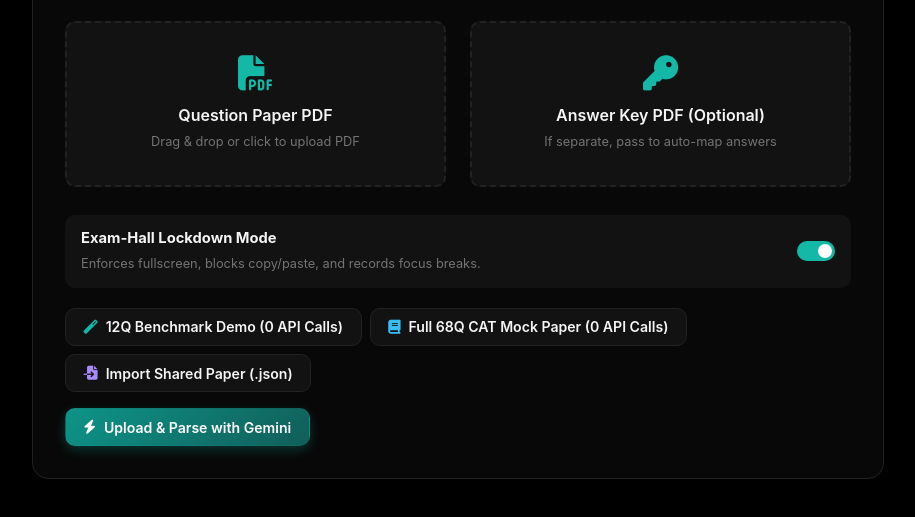
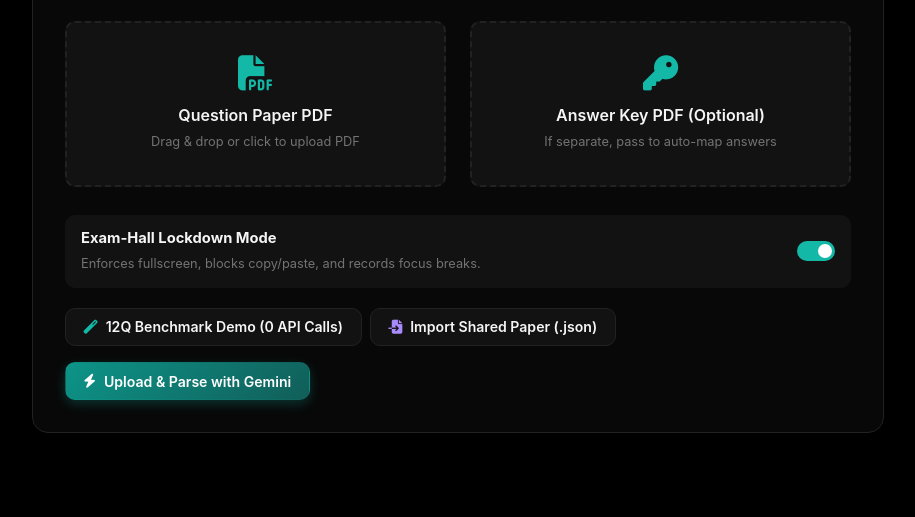
Before and after one commit to sayan2b1/MockShift, a plain HTML site: page frontend/index.html in a window 1280 px wide. Shown: the part 939-1456 px from the top of the page, without its empty margins (182-1097 px from the left). After the commit the page ends 1412 px from the top, so only its background shows below. Drawn offline with nearby package versions, Linux system fonts and the light colour scheme.

Commit message:
ui: remove 68Q CAT Mock Paper button from upload screen

```diff
--- a/frontend/index.html
+++ b/frontend/index.html
@@ -349,10 +349,6 @@
             <button class="btn btn-secondary" id="load-sample-btn">
               <i class="fas fa-magic" style="color: var(--accent);"></i>
               <span>12Q Benchmark Demo (0 API Calls)</span>
-            </button>
-            <button class="btn btn-secondary" id="load-full-mock-btn">
-              <i class="fas fa-book" style="color: #38bdf8;"></i>
-              <span>Full 68Q CAT Mock Paper (0 API Calls)</span>
             </button>
             <button class="btn btn-secondary" id="import-shared-paper-btn" title="Import classmate's exported .json paper with 0 API calls">
               <i class="fas fa-file-import" style="color: #a78bfa;"></i>
@@ -787,7 +783,7 @@
             <p class="pricing-desc">Essential practice for aspirants</p>
             <ul class="pricing-features">
               <li><i class="fas fa-check" style="color: #10b981;"></i> <strong>3 PDF Uploads / week</strong></li>
-              <li><i class="fas fa-check" style="color: #10b981;"></i> 12Q & 68Q Benchmark Mocks</li>
+              <li><i class="fas fa-check" style="color: #10b981;"></i> 12Q Benchmark Demo Mock</li>
               <li><i class="fas fa-check" style="color: #10b981;"></i> Unlimited Shared Paper Imports</li>
               <li><i class="fas fa-check" style="color: #10b981;"></i> TCS iON GATE & CAT Calculators</li>
               <li><i class="fas fa-check" style="color: #10b981;"></i> KaTeX Math & Virtual NAT Numpad</li>
```
Also changed, not shown: 2 other files.
